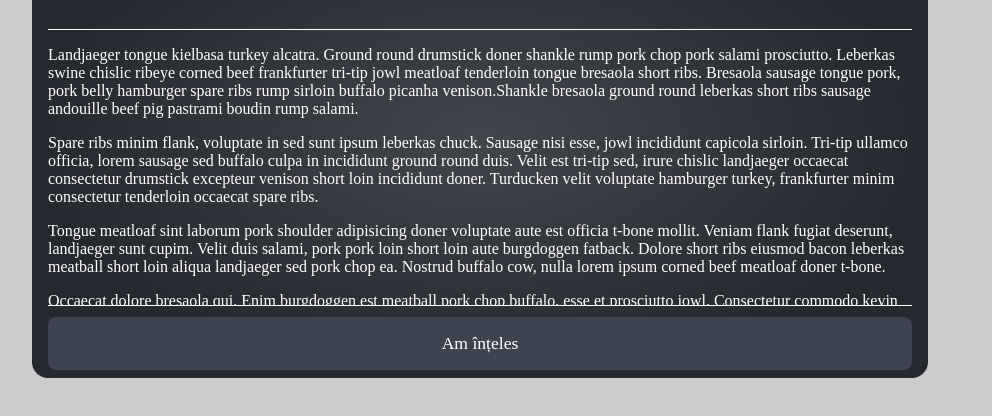
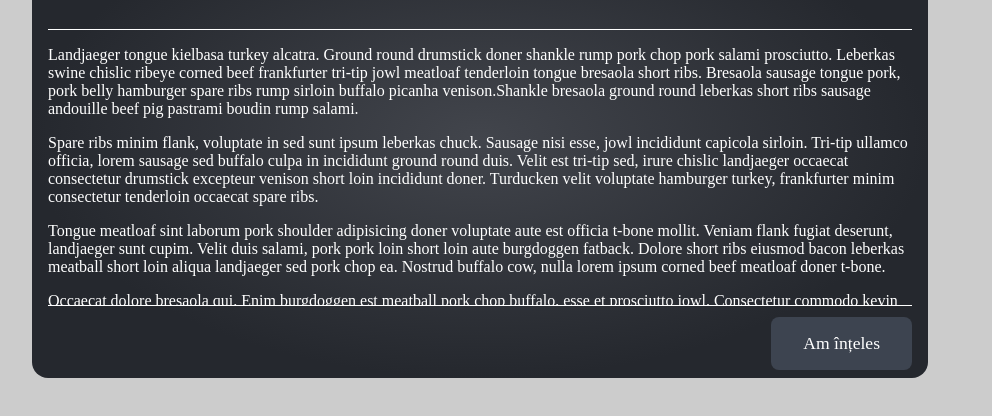
Before and after one commit to hmihaella/Homework6, a website: page index.html in a window 1280 px wide. Shown: the part 262-678 px from the top of the page, without its empty margins (160-1152 px from the left). Drawn offline with Linux system fonts and the light colour scheme.

Commit message:
Update style.css

```diff
--- a/style.css
+++ b/style.css
@@ -15,11 +15,8 @@ body {
   inset-block-start: 50%;
   inset-inline-start: 50%;
   transform: translate(-50%, -50%);
-  display: grid;
-  grid-template-areas:
-    "h1"
-    "text"
-    "btn-am";
+  display: flex;
+  flex-direction: column;
 }
 
 h1 {
```
